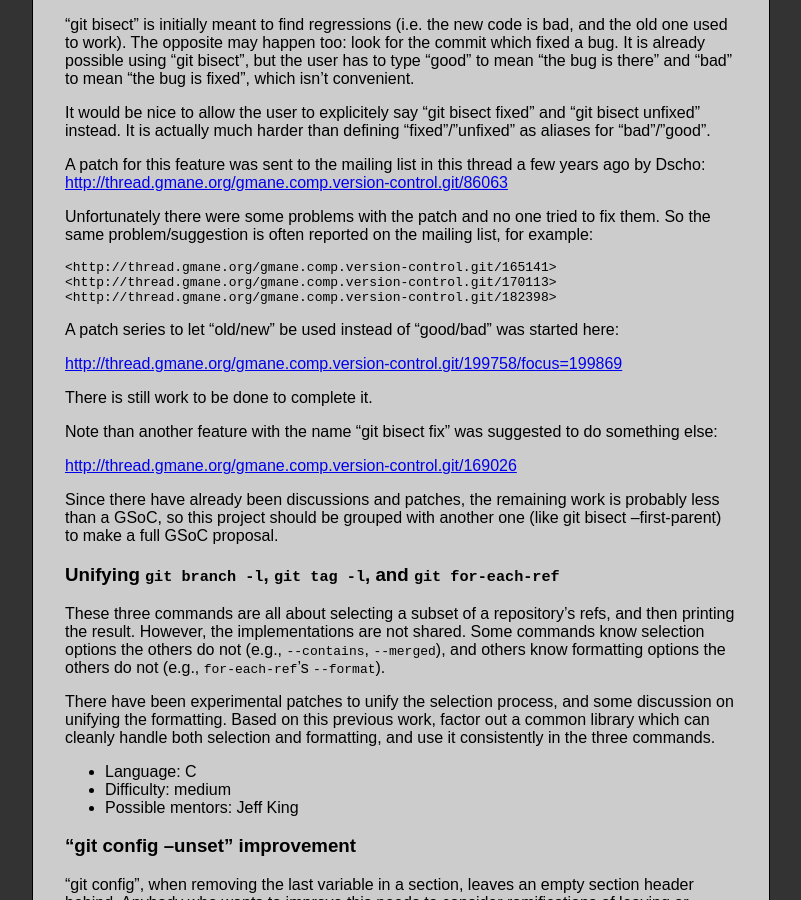
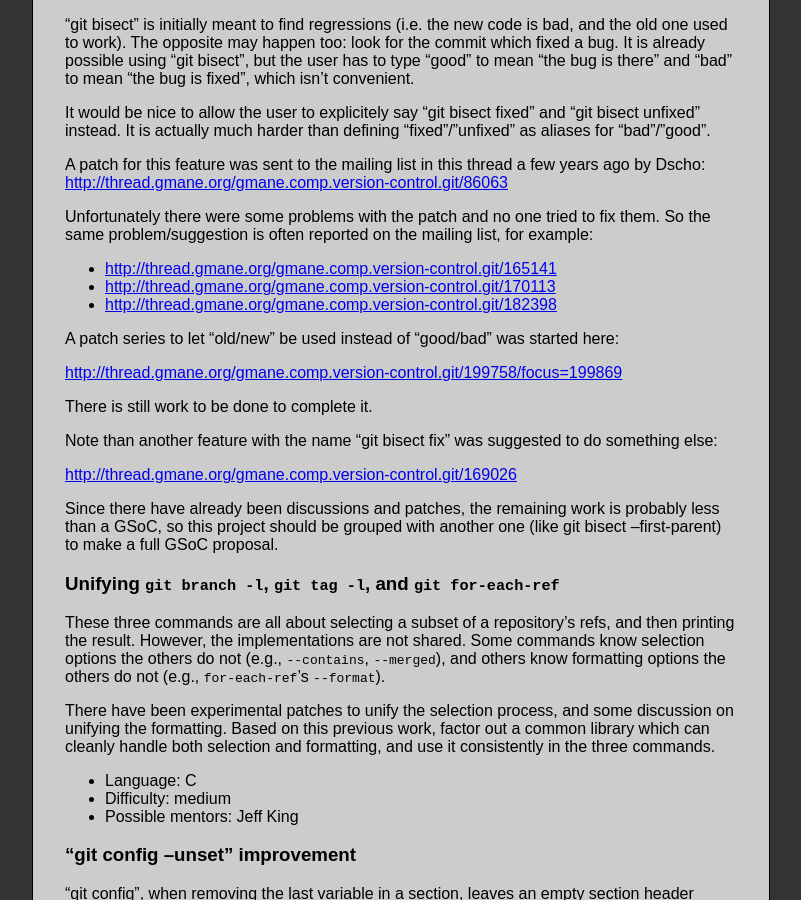
Before and after one commit to git/git.github.io, a Jekyll site: the page built from SoC-2015-Ideas.md, in a window 1280 px wide and 900 px high, scrolled down 731 px. Shown: the whole window, without its empty margins (308-1109 px from the left). Built offline with Jekyll 4.4.1, drawn with Linux system fonts in a browser that asks for light colours; Markdown is read by kramdown in place of the engine named in the settings.

Commit message:
soc-2015-ideas: take links out of code block
They don't get formatted as links in there.

```diff
--- a/SoC-2015-Ideas.md
+++ b/SoC-2015-Ideas.md
@@ -62,9 +62,9 @@ Unfortunately there were some problems with the patch and no one tried
 to fix them. So the same problem/suggestion is often reported on the
 mailing list, for example:
 
-    <http://thread.gmane.org/gmane.comp.version-control.git/165141>
-    <http://thread.gmane.org/gmane.comp.version-control.git/170113>
-    <http://thread.gmane.org/gmane.comp.version-control.git/182398>
+ - <http://thread.gmane.org/gmane.comp.version-control.git/165141>
+ - <http://thread.gmane.org/gmane.comp.version-control.git/170113>
+ - <http://thread.gmane.org/gmane.comp.version-control.git/182398>
 
 A patch series to let "old/new" be used instead of "good/bad" was
 started here:
```
